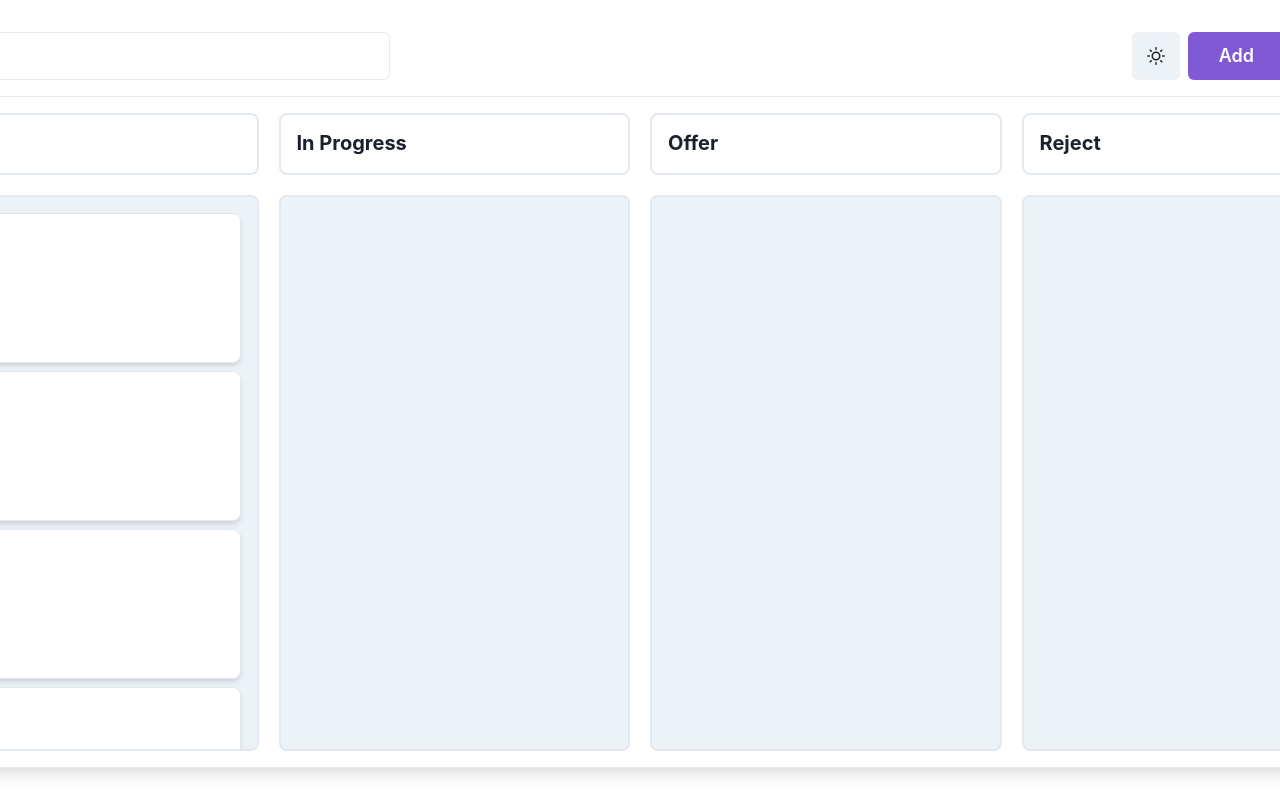
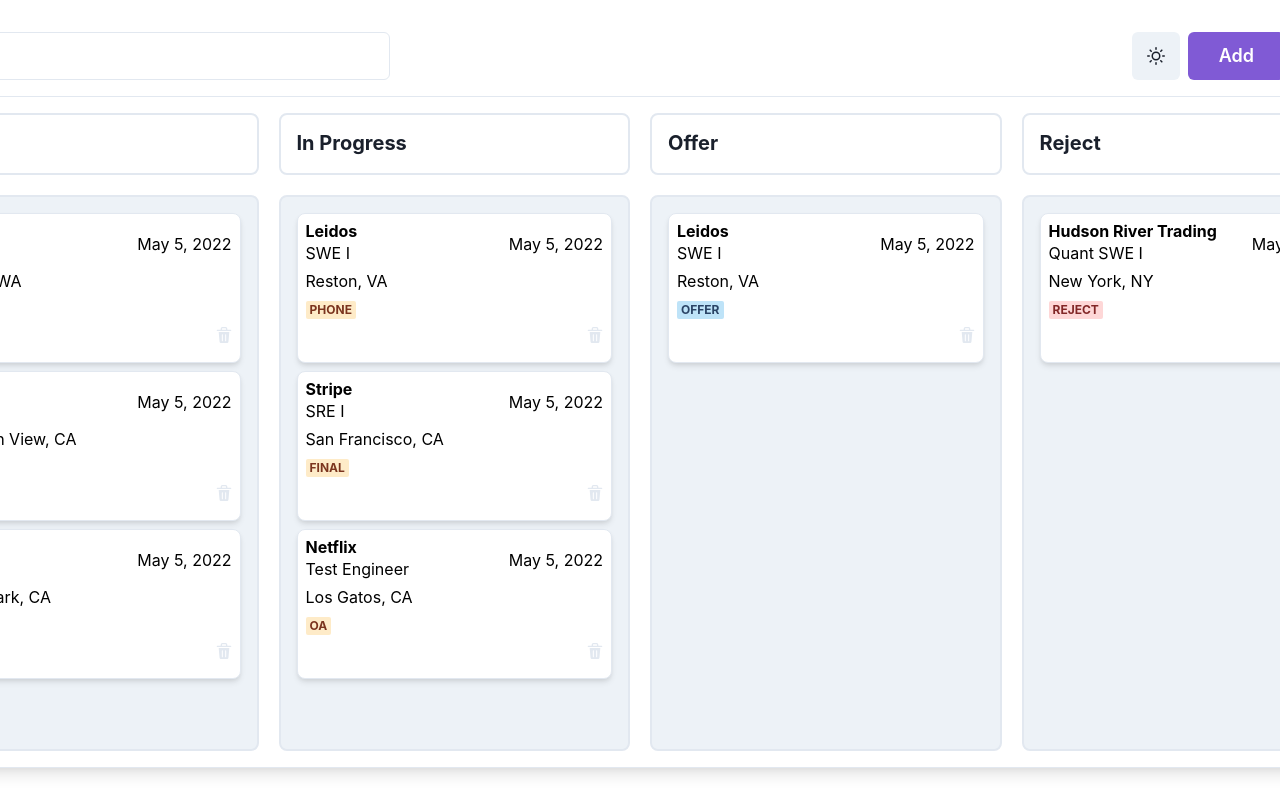
Before and after one commit to petergeorgas/apptrack, a Next.js app: page /dashboard in a window 1280 px wide. Shown: the top 800 px of the page. Built offline with nearby package versions, Linux system fonts and the light colour scheme; no server answers.

Commit message:
More application card styling

```diff
--- a/components/ApplicationCard/ApplicationCard.tsx
+++ b/components/ApplicationCard/ApplicationCard.tsx
@@ -1,4 +1,14 @@
-import { Box, Heading, Text, useColorMode } from "@chakra-ui/react";
+import { DeleteIcon } from "@chakra-ui/icons";
+import {
+	Badge,
+	Box,
+	Heading,
+	HStack,
+	Spacer,
+	Text,
+	useColorMode,
+	VStack,
+} from "@chakra-ui/react";
 import React from "react";
 
 type ApplicationCardProps = {
@@ -12,7 +22,8 @@
 };
 
 function ApplicationCard(props: ApplicationCardProps) {
-	const { company, role, location, dateApplied, dateUpdated, notes } = props;
+	const { company, role, status, location, dateApplied, dateUpdated, notes } =
+		props;
 	const { colorMode, toggleColorMode } = useColorMode();
 
 	return (
@@ -28,8 +39,45 @@
 			p={2}
 			mb={2}
 		>
-			<Heading size="sm">{company}</Heading>
-			<Text>{role}</Text>
+			<VStack align="left" spacing={1}>
+				<HStack>
+					<VStack spacing={0} align="left">
+						<Heading size="sm">{company}</Heading>
+						<Text>{role}</Text>
+					</VStack>
+					<Spacer />
+					<VStack spacing={0} align="top">
+						<Text>May 5, 2022</Text>
+					</VStack>
+				</HStack>
+				<VStack align="flex-start">
+					<Text>{location}</Text>
+					<Badge
+						colorScheme={
+							status === "APPLY"
+								? "green"
+								: status === "OA" || status === "PHONE" || status === "FINAL"
+								? "orange"
+								: status === "OFFER"
+								? "blue"
+								: "red"
+						}
+					>
+						{status}
+					</Badge>
+				</VStack>
+				<Spacer />
+				<HStack>
+					<Spacer />
+
+					<DeleteIcon
+						as="button"
+						color={colorMode === "light" ? "gray.200" : "gray.700"}
+						_hover={{ color: colorMode === "light" ? "gray.400" : "gray.500" }}
+						onClick={() => {}}
+					/>
+				</HStack>
+			</VStack>
 		</Box>
 	);
 }
--- a/pages/dashboard.tsx
+++ b/pages/dashboard.tsx
@@ -119,11 +119,24 @@
 							rowSpan={7}
 						>
 							<Box>
-								<ApplicationCard company="Amazon" status="APPLY" role="SDE I" />
-								<ApplicationCard company="Amazon" status="APPLY" role="SDE I" />
-								<ApplicationCard company="Amazon" status="APPLY" role="SDE I" />
-								<ApplicationCard company="Amazon" status="APPLY" role="SDE I" />
-								<ApplicationCard company="Amazon" status="APPLY" role="SDE I" />
+								<ApplicationCard
+									company="Amazon"
+									location="Seattle, WA"
+									status="APPLY"
+									role="SDE I"
+								/>
+								<ApplicationCard
+									company="Google"
+									location="Mountain View, CA"
+									status="APPLY"
+									role="SWE I"
+								/>
+								<ApplicationCard
+									company="Meta"
+									location="Menlo Park, CA"
+									status="APPLY"
+									role="SWE I"
+								/>
 							</Box>
 						</GridItem>
 						<GridItem
@@ -134,7 +147,28 @@
 							p={4}
 							overflowY="auto"
 							rowSpan={7}
-						/>
+						>
+							<Box>
+								<ApplicationCard
+									company="Leidos"
+									location="Reston, VA"
+									status="PHONE"
+									role="SWE I"
+								/>
+								<ApplicationCard
+									company="Stripe"
+									location="San Francisco, CA"
+									status="FINAL"
+									role="SRE I"
+								/>
+								<ApplicationCard
+									company="Netflix"
+									location="Los Gatos, CA"
+									status="OA"
+									role="Test Engineer"
+								/>
+							</Box>
+						</GridItem>
 						<GridItem
 							w="100%"
 							bg={colorMode === "light" ? "gray.100" : "gray.700"}
@@ -143,7 +177,14 @@
 							p={4}
 							overflowY="auto"
 							rowSpan={7}
-						/>
+						>
+							<ApplicationCard
+								company="Leidos"
+								location="Reston, VA"
+								status="OFFER"
+								role="SWE I"
+							/>
+						</GridItem>
 						<GridItem
 							w="100%"
 							bg={colorMode === "light" ? "gray.100" : "gray.700"}
@@ -152,7 +193,14 @@
 							p={4}
 							overflowY="auto"
 							rowSpan={7}
-						/>
+						>
+							<ApplicationCard
+								company="Hudson River Trading"
+								location="New York, NY"
+								status="REJECT"
+								role="Quant SWE I"
+							/>
+						</GridItem>
 					</Grid>
 				</Box>
 			</Flex>
```
